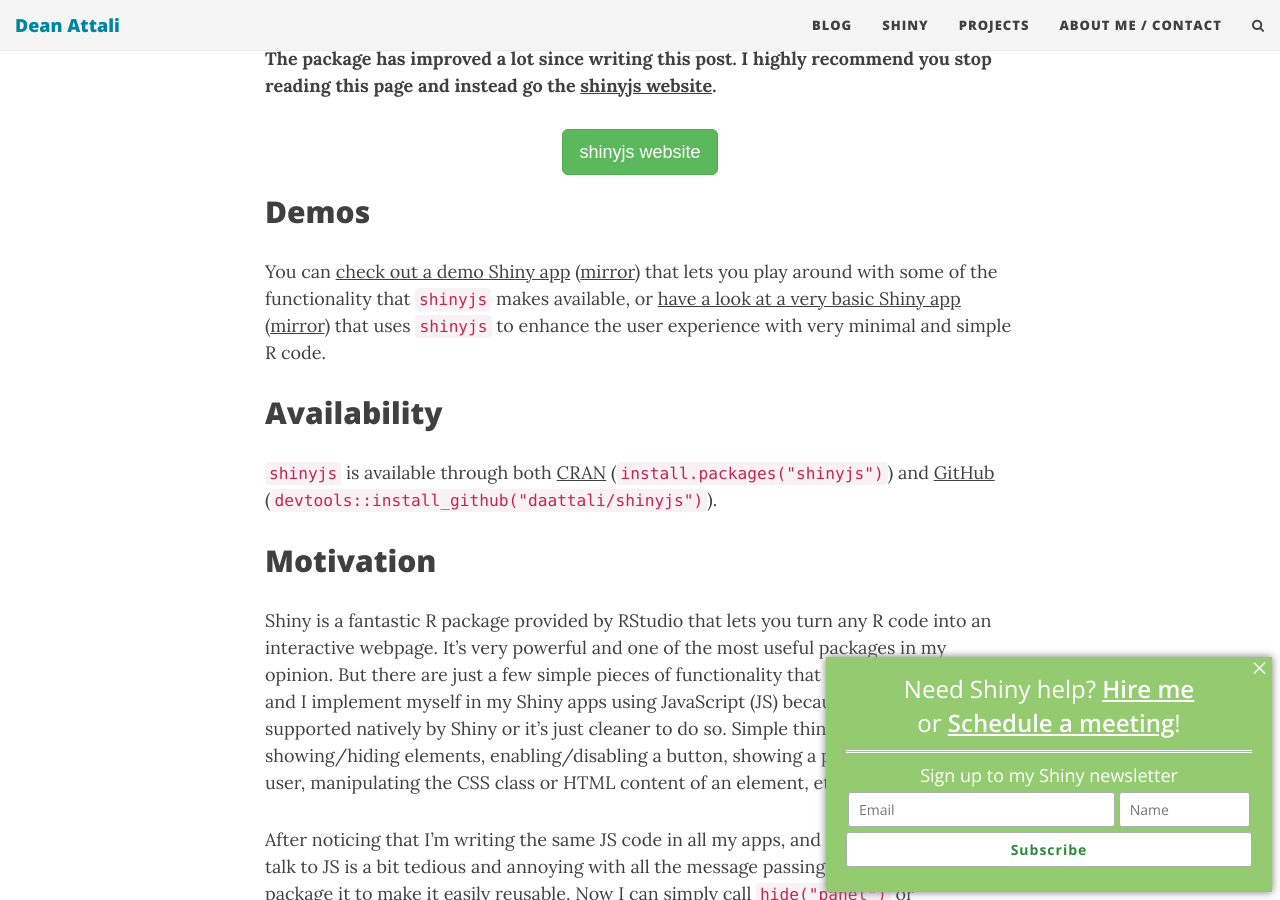
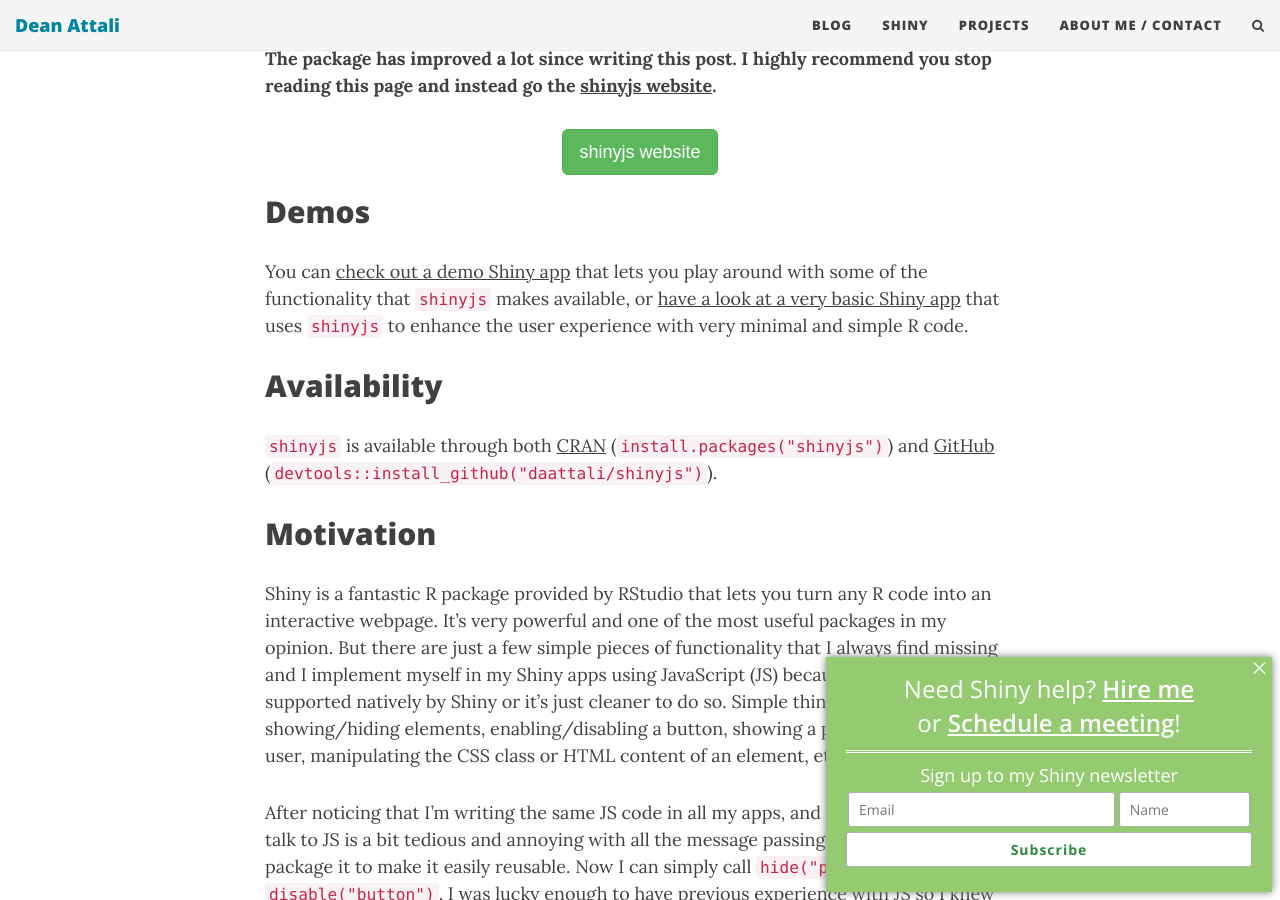
Before and after one commit to daattali/daattali.github.io, a Jekyll site: the page built from _posts/2015-04-23-shinyjs-r-package.md, in a window 1280 px wide and 900 px high, scrolled down 542 px. Built offline with Jekyll 4.4.1, drawn with Linux system fonts in a browser that asks for light colours; nearby versions of some CDN libraries; comment, search, counter and statistics services are not loaded; some of the changed text lies outside the part shown.

Commit message:
Update 2015-04-23-shinyjs-r-package.md

````diff
--- a/_posts/2015-04-23-shinyjs-r-package.md
+++ b/_posts/2015-04-23-shinyjs-r-package.md
@@ -20,10 +20,10 @@
 
 ## Demos
 
-You can [check out a demo Shiny app](http://daattali.com/shiny/shinyjs-demo/) ([mirror](https://daattali.shinyapps.io/shinyjs-demo/)) that lets you
+You can [check out a demo Shiny app](http://daattali.com/shiny/shinyjs-demo/) that lets you
 play around with some of the functionality that `shinyjs` makes
 available, or [have a look at a very basic Shiny
-app](http://daattali.com/shiny/shinyjs-basic/) ([mirror](https://daattali.shinyapps.io/shinyjs-basic/)) that uses `shinyjs` to
+app](http://daattali.com/shiny/shinyjs-basic/) that uses `shinyjs` to
 enhance the user experience with very minimal and simple R code.
 
 ## Availability
@@ -83,14 +83,13 @@
 -   `logjs` - print a message to the JavaScript console (mainly used for
     debugging purposes)
 
-[Check out the demo Shiny app](http://daattali.com/shiny/shinyjs-demo/) ([mirror](https://daattali.shinyapps.io/shinyjs-demo/))
-to see some of these in action, or install `shinyjs` and run
+[Check out the demo Shiny app](http://daattali.com/shiny/shinyjs-demo/) to see some of these in action, or install `shinyjs` and run
 `shinyjs::runExample()` to see more demo apps.
 
 ## Basic use case - working example
 
 *You can view the final Shiny app developed in this simple example
-[here](http://daattali.com/shiny/shinyjs-basic/) ([mirror](https://daattali.shinyapps.io/shinyjs-basic/)).*
+[here](http://daattali.com/shiny/shinyjs-basic/).*
 
 Suppose we want to have a simple Shiny app that collects a user's basic
 information (name, age, company) and submits it, along with the time of
@@ -326,7 +325,7 @@
 ```
 
 You can view the final app
-[here](http://daattali.com/shiny/shinyjs-basic/) ([mirror](https://daattali.shinyapps.io/shinyjs-basic/)).
+[here](http://daattali.com/shiny/shinyjs-basic/).
 
 ## Altenatives using native Shiny
 
````
